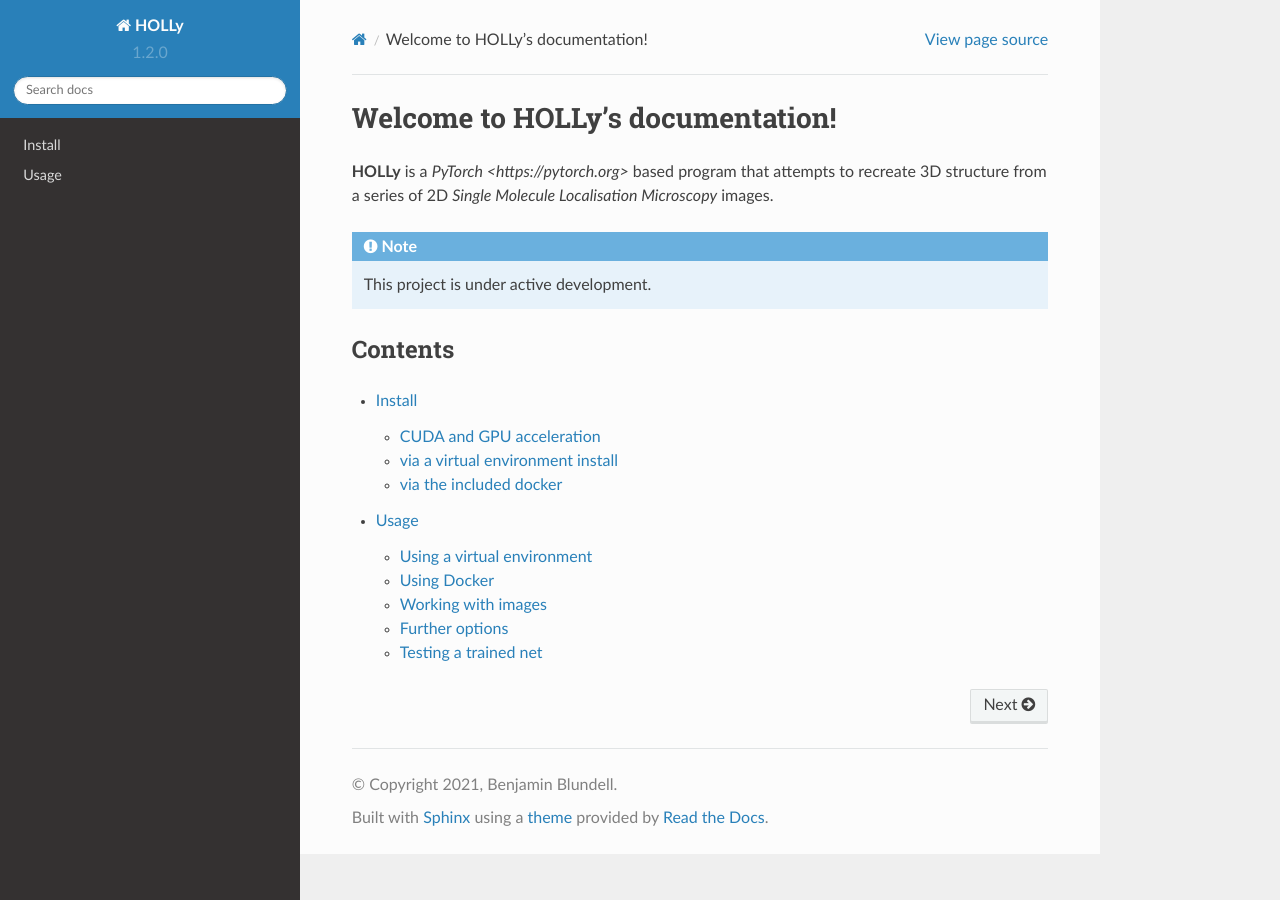
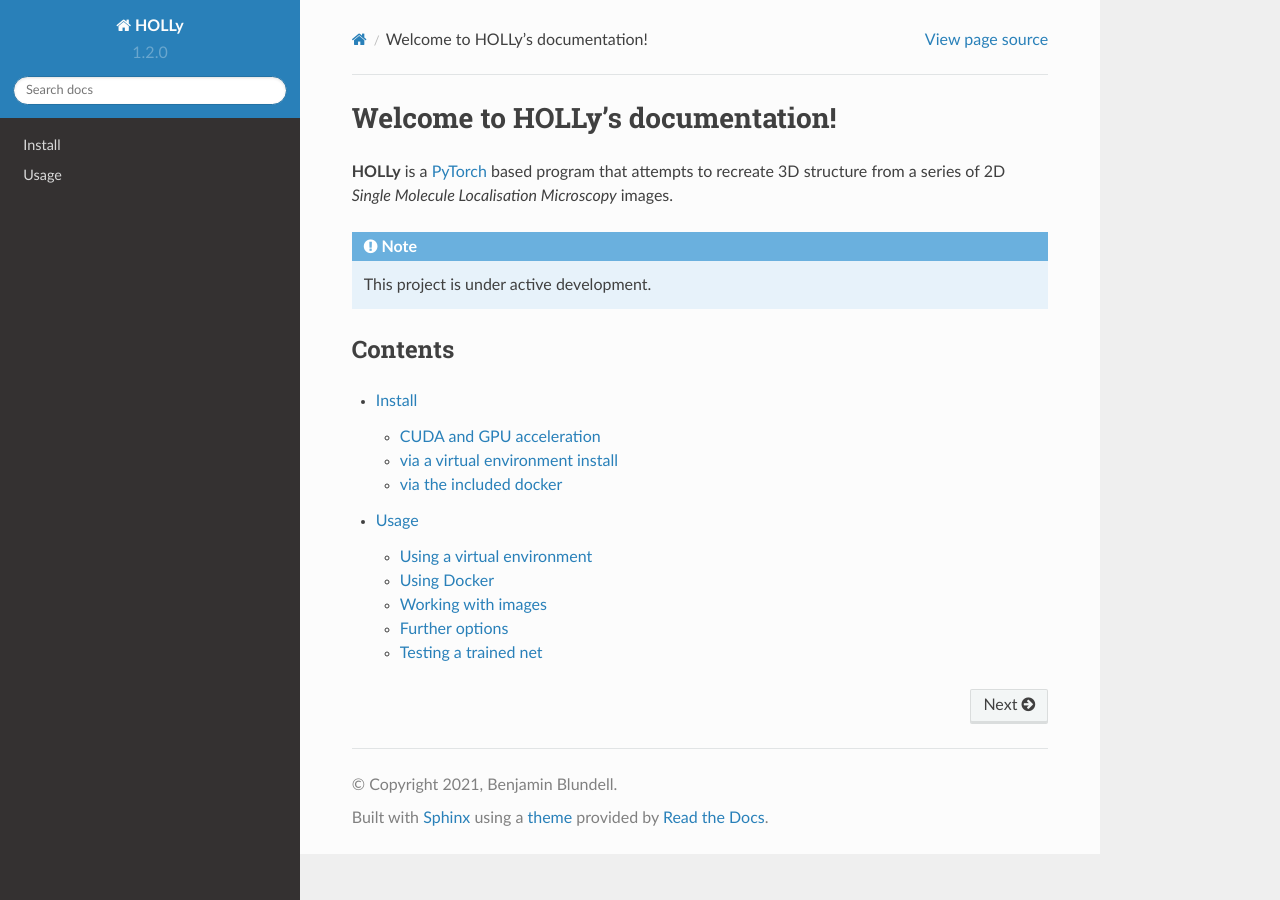
Before and after one commit to OniDaito/HOLLy, a Sphinx documentation site: the page built from docs/source/index.rst, in a window 1280 px wide. Built offline with Sphinx 7.4.7 and the Read the Docs theme 2.0.0, drawn with Linux system fonts in a browser that asks for light colours.

Commit message:
Working on read the docs

```diff
--- a/docs/source/index.rst
+++ b/docs/source/index.rst
@@ -1,7 +1,7 @@
 Welcome to HOLLy's documentation!
 ===================================
 
-**HOLLy** is a `PyTorch <https://pytorch.org>` based program that attempts to recreate 3D structure from a series of 2D *Single Molecule Localisation Microscopy* images.
+**HOLLy** is a `PyTorch <https://pytorch.org>`_ based program that attempts to recreate 3D structure from a series of 2D *Single Molecule Localisation Microscopy* images.
 
 .. note::
 
--- a/docs/source/install.rst
+++ b/docs/source/install.rst
@@ -24,7 +24,6 @@
 There is a dockerfile included in *docker/holly* that will create a container that you can use to train our network.
 
 Assuming you have docker installed, you can create the docker container like so:
-
 ::
     docker build -t holly docker/holly
 
--- a/docs/source/usage.rst
+++ b/docs/source/usage.rst
@@ -2,21 +2,19 @@
 =====
 .. _usage:
 
-To use HOLLy, you need to train the network against a particular set of images. These images should be in `FITS format <https://fits.gsfc.nasa.gov/>`. For testing purposes though, HOLLy can also accept a path to a `Wavefront OBJ file <https://en.wikipedia.org/wiki/Wavefront_.obj_file>` or a `PLY file <https://en.wikipedia.org/wiki/PLY_(file_format)>`, generating images from these objects on the fly.
+To use HOLLy, you need to train the network against a particular set of images. These images should be in `FITS format <https://fits.gsfc.nasa.gov/>`_. For testing purposes though, HOLLy can also accept a path to a `Wavefront OBJ file <https://en.wikipedia.org/wiki/Wavefront_.obj_file>`_ or a `PLY file <https://en.wikipedia.org/wiki/PLY_(file_format)>`_, generating images from these objects on the fly.
 
 
 Using a virtual environment
 ###########################
 
-We can simulate data from a [wavefront obj file](https://en.wikipedia.org/wiki/Wavefront_.obj_file), several of which are included with this repository. Alternatively, you can provide your own.
+We can simulate data from a Wavefront OBJ file, several of which are included with this repository. Alternatively, you can provide your own.
 
-To train a new network on simulated data, run the following command in the top level of the project, assuming you are inside the miniconda environment:
-
+To train a new network on simulated data, run the following command in the top level of the project, assuming you are inside the miniconda environment
 ::
     python train.py --obj objs/teapot.obj --train-size 80000 --lr 0.0004 --savedir /tmp/runs/test_run --num-points 230 --no-translation --no-data-translate --epochs 20 --sigma-file run/sigma_quick.csv
 
 It is also possible to use the provided bash script to execute training in a given directory, saving the various options and code versions to various files. This is more useful if you want to run many tests, saving the various settings.
-
 ::
     cd run
     ./train.sh <path of output file>
@@ -26,14 +24,12 @@
 Using Docker
 ############
 
-Using docker, one can run the same command as follows:
-
+Using docker, one can run the same command as follows
 ::
     mkdir experiment
     docker run --gpus=all --volume="$PWD:/app" holly python train.py --obj objs/teapot.obj --train-size 80000 --lr 0.0004 --savedir /app/experiment --num-points 230 --no-translate --no-data-translate --epochs 20 --sigma-file run/sigma_quick.csv
 
-Confirm that docker can see the gpu:
-
+Confirm that docker can see the gpu
 ::
     docker run --gpus all holly nvidia-smi
 
@@ -43,8 +39,8 @@
 Working with images
 ###################
 
-To use real, experimental data one must have a number of images, rendered using a particular sigma. These images need to be held within a directory stucture that matches the sigma file passed in. For example:
-
+To use real, experimental data one must have a number of images, rendered using a particular sigma. These images need to be held within a directory stucture that matches the sigma file passed in. For example
+::
     images
     |___10.0
         |____image0.fits
@@ -56,7 +52,8 @@
         |____image0.fits
         |____image1.fits
 
-The sigma file (sigma_images.csv) would be:
+The sigma file (sigma_images.csv) would be
+::
     10,8,1.2
 
 Images should be in FITS Format(they support floating point values), and be 128x128 in size. Future versions of the software will support variable image sizes.
@@ -67,7 +64,7 @@
 A test data set is available for download from [Zenodo](https://zenodo.org/record/4751057). This is a big download - just under 50G! However it does have all the data ready for use, pre-rendered.
 
 Once you've donwloaded and unzipped the data, place all the images into a directory structure like this:
-
+::
     holly
     |___run
            |___paper
@@ -78,8 +75,7 @@
 
 Use the script *run_cp.sh* in the *run* directory. This assumes you've installed the environment with either miniconda or docker. This script assumes you have downloaded the dataset and placed it the correct directory.
 
-Assuming you have 4000 images per sigma level, and a sigma file called **sigma.csv** that matches the directory structure of the image directory, the command to run HOLLy would look like this:
-
+Assuming you have 4000 images per sigma level, and a sigma file called **sigma.csv** that matches the directory structure of the image directory, the command to run HOLLy would look like this
 ::
     python train.py --fitspath ./images --train-size 4000 --lr 0.0004 --savedir /tmp/runs/test_run --num-points 230 --epochs 20 --sigma-file run/sigma.csv
 
@@ -93,7 +89,6 @@
 Testing a trained net
 #####################
 
-Once a network has been trained, we can test how well it predicts the pose of an object from a single input image, using the **run.py** file. Assuming we have a trained net in the **trained_net** directory, an input image called **test.fits** and a final points set called **./trained_net/last.ply** the command would look like this:
-
+Once a network has been trained, we can test how well it predicts the pose of an object from a single input image, using the **run.py** file. Assuming we have a trained net in the **trained_net** directory, an input image called **test.fits** and a final points set called **./trained_net/last.ply** the command would look like this
 ::
     python run.py --load ./trained_net --image test.fits --points ./trained_net/last.ply
```
